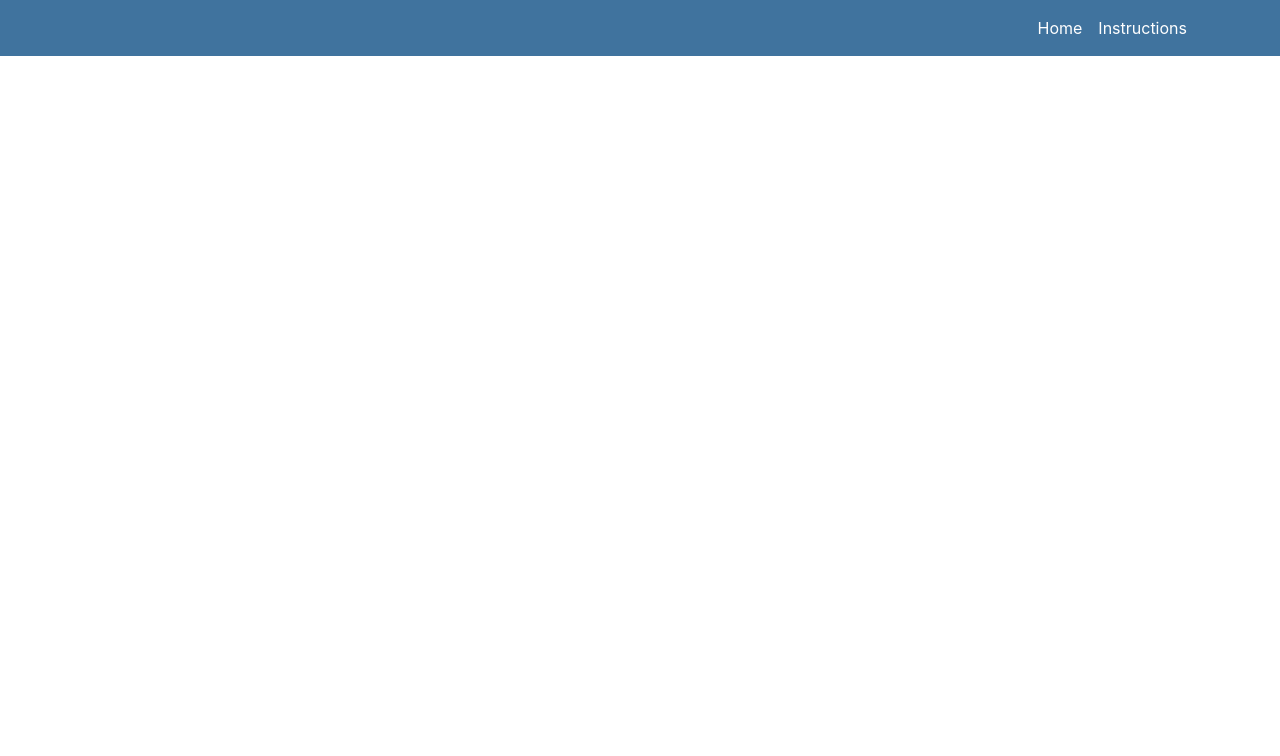
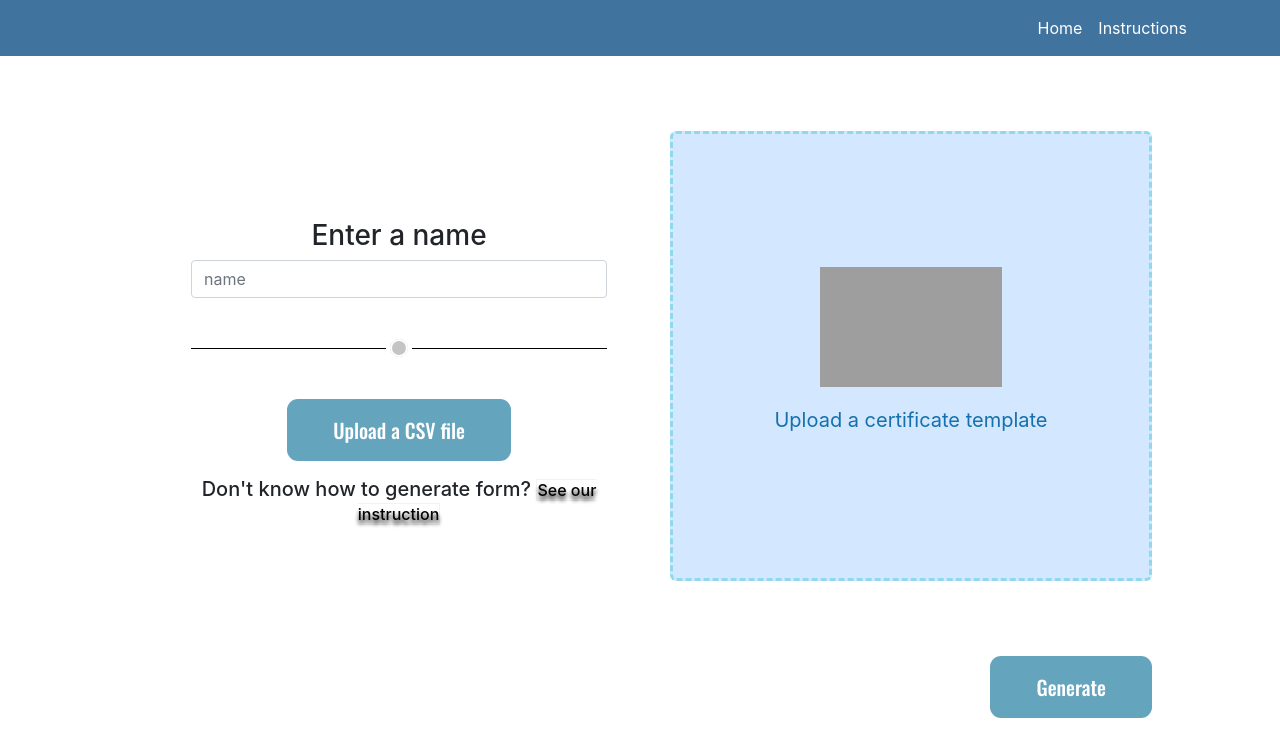
Before and after one commit to npthao1312/certificate-generator-front, a React (Create React App) app: page / in a window 1280 px wide. Shown: the top 756 px of the page. Built offline with nearby package versions, Linux system fonts and the light colour scheme; grey boxes are pictures that could not be loaded.

Commit message:
HomePage layout and style #2 #3 #4 #5 #6 #7

```diff
--- a/src/App.css
+++ b/src/App.css
@@ -1,3 +1,129 @@
+@import url("https://fonts.googleapis.com/css2?family=Open+Sans+Condensed:wght@700&family=Open+Sans:wght@300;400;600;700&display=swap");
+@import url("https://fonts.googleapis.com/css2?family=Oswald:wght@300;500;700&amp;display=swap");
+
 .my-bg-primary {
   background-color: #40739e;
 }
+
+.bold {
+  font-weight: 500;
+}
+.main{
+  position:fixed;
+  width: 100%;
+  height: 75%;
+  padding-right: 10%;
+  padding-left: 10%;
+}
+
+.divider{
+	position: relative;
+	margin-top: 50px;
+  margin-bottom: 50px;
+	height: 1px;
+}
+
+.div-transparent:before{
+	content: "";
+	position: absolute;
+	top: 0;
+	width: 100%;
+	height: 1px;
+	background-color: #000000;
+}
+
+.div-dot:after{
+	content: "";
+	position: absolute;
+	z-index: 1;
+	top: -9px;
+	left: calc(50% - 9px);
+	width: 18px;
+	height: 18px;
+	background-color: #C4C4C4;
+	border-radius: 50%;
+	box-shadow: inset 0 0 0 2px white,
+					0 0 0 4px white;
+}
+
+.btn{
+  font: normal 20px/1 Oswald, sans-serif;
+  color: #ffffff;
+  background:    #64a4bd;
+  border-radius: 11px;
+  padding:       20px 45px;
+  display:       inline-block;
+  text-align:    center;
+}
+
+.link-instructions{
+  text-decoration: none;
+  font-size: 1.0rem;
+  color: #000000;
+
+  border: 1px solid #F2F2F2;
+  text-shadow: 0px 4px 4px #000000;
+}
+
+
+.box-fileupload {
+    background: #d3e7ff;
+    width: 100%;
+    height: 100%;
+    padding: 50px;
+    border: 3px dashed #8fd9ea;
+    border-radius: 6px;
+    display: flex;
+    justify-content: center;
+    align-items: center;
+    flex-flow: column;
+}
+.file-upload-input {
+    display: none;
+}
+label.file-upload-btn {
+    width: 182px;
+    height: 120px;
+    background-image: url(http://www.pngall.com/wp-content/uploads/2/Upload-PNG-Image-File.png);
+    background-size: cover;
+    background-position: center center;
+    background-origin: border-box;
+    background-repeat: no-repeat;
+}
+.file-upload-wrapper-title {
+    width: 92%;
+    min-height: 50px;
+    padding: 10px;
+    box-sizing: border-box;
+    display: flex;
+    justify-content: center;
+    align-items: center;
+    flex-flow: column;
+}
+.file-upload-wrapper-title h4 {
+    display: inline-block;
+    font-size: 20px;
+    padding: 10px 0px 6px 0;
+    font-weight: 200;
+}
+.file-upload-wrapper-title hr {
+    width: 21%;
+    display: inline-block;
+    margin: 6px 0;
+}
+.file-upload-wrapper-title__btn {
+    background-color: #4099ff;
+    border-color: #4099ff;
+    border: none;
+    padding: 12px 20px;
+    color: #fff;
+    cursor: pointer;
+    -webkit-transition: all ease-in 0.3s;
+    transition: all ease-in 0.3s;
+    border-radius: 2px;
+}
+.box-fileupload__lable {
+    font-size: 20px;
+    margin: 10px 0;
+    color: #1471ad;
+}
--- a/src/App.js
+++ b/src/App.js
@@ -5,9 +5,12 @@ import 'bootstrap/dist/css/bootstrap.min.css';
 import 'bootstrap/dist/js/bootstrap.js';
 import './App.css';
 
-function App() {
+import HomePage from './components/hompage.component';
+
+class App extends Component {
+  render(){
       return (
-    <div classNameName="App">
+        <div className="App">
           <nav className="navbar navbar-expand-md navbar-dark my-bg-primary">
             <div className="container"> <button className="navbar-toggler navbar-toggler-right border-0" type="button" data-toggle="collapse" data-target="#navbar">
                 <span className="navbar-toggler-icon"></span>
@@ -15,14 +18,28 @@ function App() {
               <div className="collapse navbar-collapse" id="navbar">
                 <ul className="navbar-nav mx-auto"></ul>
                 <ul className="navbar-nav">
-              <li className="nav-item"> <a className="nav-link text-white" href="#">Home</a> </li>
-              <li className="nav-item"> <a className="nav-link text-white" href="#">Instructions</a> </li>
+                  <li className="nav-item">
+                  <Link to={"/"} className="nav-link text-white">
+                  Home
+                  </Link>
+                  </li>
+                  <li className="nav-item">
+                  <Link className="nav-link text-white" to={"/"}>
+                  Instructions
+                  </Link>
+                  </li>
                 </ul>
               </div>
             </div>
           </nav>
+
+          <div className="container-fluid">
+            <Switch>
+              <Route exact path={["/"]} component={HomePage} />
+            </Switch>
+          </div>
         </div>
       );
     }
-
+  }
 export default App;
--- /dev/null
+++ b/src/components/hompage.component.js
@@ -0,0 +1,38 @@
+import React, { Component } from "react";
+import { Link } from "react-router-dom";
+
+export default class HomePage extends Component {
+  render() {
+    return (
+      <div className="main">
+        <div className="container-fluid h-100">
+          <div className="row align-items-center h-100">
+            <div className="order-2 order-md-1 col-md-6 px-5 pt-5">
+              <h3 className="bold text-center">Enter a name</h3>
+              <form className="form">
+                <div className="input-group">
+                  <input type="text" className="form-control" placeholder="name"/>
+                </div>
+              </form>
+              <div className="divider div-transparent div-dot"></div>
+              <div className="d-flex justify-content-center">
+                <button className="btn" type="button">Upload a CSV file</button>
+              </div>
+              <h5 className="text-center my-3"> Don't know how to generate form? <a className="link-instructions" href="#">See our instruction</a></h5>
+            </div>
+            <div className="h-75 order-2 order-md-1 col-md-6">
+              <div className="box-fileupload">
+                <input type="file" id="fileId" className="file-upload-input" name="files" multiple=""/>
+                <label for="fileId" className="file-upload-btn"></label>
+                <p className="box-fileupload__lable">Upload a certificate template</p>
+              </div>
+            </div>
+          </div>
+          <div className="d-flex justify-content-end">
+            <button className="btn" type="button">Generate</button>
+          </div>
+        </div>
+      </div>
+    );
+  }
+}
--- a/src/index.js
+++ b/src/index.js
@@ -3,10 +3,13 @@ import ReactDOM from 'react-dom';
 import './index.css';
 import App from './App';
 import reportWebVitals from './reportWebVitals';
+import { Route, Link, BrowserRouter } from 'react-router-dom'
 
 ReactDOM.render(
   <React.StrictMode>
-    <App />
+    <BrowserRouter>
+      <App />
+    </BrowserRouter>
   </React.StrictMode>,
   document.getElementById('root')
 );
```
Also changed, not shown: 1 other file (tests, documents, lock files or other folders). Lines whose indentation alone changed are shown as unchanged.
